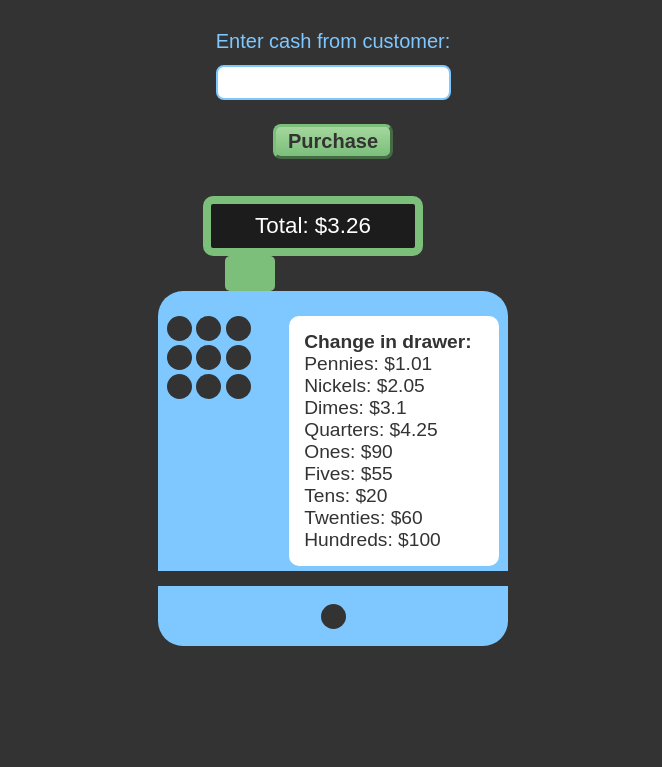
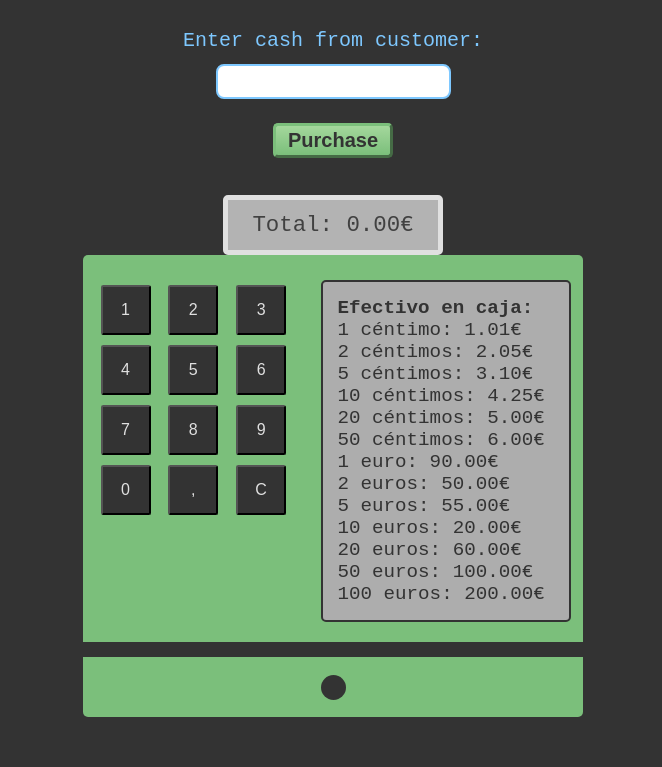
Before and after one commit to garbettbrandon/Certificados-JS, a plain HTML site: page Certificado_4/index.html in a window 1280 px wide. Shown: the part 150-917 px from the top of the page, without its empty margins (307-969 px from the left). Before the commit the page ends 846 px from the top, so only its background shows below. Drawn offline with Linux system fonts and the light colour scheme.

Commit message:
mejorando certificado.

```diff
--- a/Certificado_4/index.html
+++ b/Certificado_4/index.html
@@ -19,19 +19,21 @@
       <div class="container">
         <div class="top-display-screen-container">
           <p id="price-screen" class="price-screen"></p>
-          <div class="connector"></div>
         </div>
         <div class="top-register">
           <div class="btns-container">
-            <button class="btn"></button>
-            <button class="btn"></button>
-            <button class="btn"></button>
-            <button class="btn"></button>
-            <button class="btn"></button>
-            <button class="btn"></button>
-            <button class="btn"></button>
-            <button class="btn"></button>
-            <button class="btn"></button>
+            <button class="btn">1</button>
+            <button class="btn">2</button>
+            <button class="btn">3</button>
+            <button class="btn">4</button>
+            <button class="btn">5</button>
+            <button class="btn">6</button>
+            <button class="btn">7</button>
+            <button class="btn">8</button>
+            <button class="btn">9</button>
+            <button class="btn">0</button>
+            <button class="btn">,</button>
+            <button class="btn">C</button>
           </div>
           <div id="cash-drawer-display" class="cash-drawer-display"></div>
         </div>
--- a/Certificado_4/script.js
+++ b/Certificado_4/script.js
@@ -1,89 +1,134 @@
-let price = 3.26;
+// Precio del producto
+let price = 0; // Precio en euros
+
+// Caja registradora (denominación y cantidad disponible en euros)
 let cid = [
-  ["PENNY", 1.01],
-  ["NICKEL", 2.05],
-  ["DIME", 3.1],
-  ["QUARTER", 4.25],
-  ["ONE", 90],
-  ["FIVE", 55],
-  ["TEN", 20],
-  ["TWENTY", 60],
-  ["ONE HUNDRED", 100],
+  ["ONE CENT", 1.01],
+  ["TWO CENT", 2.05],
+  ["FIVE CENT", 3.1],
+  ["TEN CENT", 4.25],
+  ["TWENTY CENT", 5],
+  ["FIFTY CENT", 6],
+  ["ONE EURO", 90],
+  ["TWO EURO", 50],
+  ["FIVE EURO", 55],
+  ["TEN EURO", 20],
+  ["TWENTY EURO", 60],
+  ["FIFTY EURO", 100],
+  ["ONE HUNDRED EURO", 200],
 ];
 
+// Elementos del DOM para mostrar resultados
 const displayChangeDue = document.getElementById("change-due");
 const cash = document.getElementById("cash");
 const purchaseBtn = document.getElementById("purchase-btn");
 const priceScreen = document.getElementById("price-screen");
 const cashDrawerDisplay = document.getElementById("cash-drawer-display");
+const btns = document.querySelectorAll(".btn");
 
+// Formatea y muestra los resultados en el DOM
 const formatResults = (status, change) => {
-  displayChangeDue.innerHTML = `<p>Status: ${status}</p>`;
+  displayChangeDue.innerHTML = `<p>Estado: ${status}</p>`;
   displayChangeDue.innerHTML += change
     .map(
-      ([denominationName, amount]) => `<p>${denominationName}: $${amount}</p>`
+      ([denominationName, amount]) =>
+        `<p>${denominationName}: ${amount.toFixed(2)}€</p>`
     )
     .join("");
 };
 
+// Función principal para calcular el cambio
 const checkCashRegister = () => {
-  const cashInCents = Math.round(Number(cash.value) * 100);
-  const priceInCents = Math.round(price * 100);
+  // Convertimos el efectivo y el precio a céntimos para evitar errores con decimales
+  const cashInCents = Math.round(Number(cash.value) * 100); // Efectivo del cliente
+  console.log(cashInCents);
+  const priceInCents = Math.round(price * 100); // Precio del producto
+  console.log(priceInCents);
+
+  // Si el cliente no tiene suficiente dinero
   if (cashInCents < priceInCents) {
-    alert("Customer does not have enough money to purchase the item");
+    alert("El cliente no tiene suficiente dinero.");
     cash.value = "";
     return;
   }
 
+  // Si el cliente paga con el importe exacto
   if (cashInCents === priceInCents) {
     displayChangeDue.innerHTML =
-      "<p>No change due - customer paid with exact cash</p>";
+      "<p>No hay cambio: el cliente ha pagado exacto.</p>";
     cash.value = "";
     return;
   }
 
+  // Calcular el cambio debido en céntimos
   let changeDue = cashInCents - priceInCents;
+
+  // Ordenar las denominaciones de mayor a menor y convertir a céntimos
+  // reverse() para que las denominaciones más grandes estén al principio
   const reversedCid = [...cid]
     .reverse()
     .map(([denominationName, amount]) => [
       denominationName,
       Math.round(amount * 100),
     ]);
-  const denominations = [10000, 2000, 1000, 500, 100, 25, 10, 5, 1];
-  const result = { status: "OPEN", change: [] };
-  const totalCID = reversedCid.reduce((prev, [_, amount]) => prev + amount, 0);
 
+  // Valores de cada denominación en céntimos
+  const denominations = [
+    50000, 20000, 10000, 5000, 2000, 1000, 500, 200, 100, 50, 20, 10, 5, 2, 1,
+  ];
+
+  // Objeto para almacenar el resultado
+  const result = { status: "OPEN", change: [] }; // Resultado del cambio
+
+  // Total de dinero en la caja registradora. Se usa para comprobar si hay suficiente dinero.
+  // Se usa .reduce() para sumar todos los valores de las denominaciones
+  const totalCID = reversedCid.reduce(
+    // total es el acumulador y [_, amount] es el valor actual
+    (total, [_, amount]) => total + amount,
+    // Inicializamos el acumulador en
+    0
+  );
+
+  console.log(totalCID);
+
+  // Si no hay suficiente dinero en caja para dar el cambio
   if (totalCID < changeDue) {
-    displayChangeDue.innerHTML = "<p>Status: INSUFFICIENT_FUNDS</p>";
+    displayChangeDue.innerHTML = "<p>Estado: FONDOS_INSUFICIENTES</p>";
     return;
   }
 
+  // Si la caja quedará vacío después de dar el cambio
   if (totalCID === changeDue) {
     result.status = "CLOSED";
   }
 
-  for (let i = 0; i <= reversedCid.length; i++) {
+  // Calcular el cambio denominación por denominación
+  for (let i = 0; i < reversedCid.length; i++) {
     if (changeDue >= denominations[i] && changeDue > 0) {
-      const [denominationName, total] = reversedCid[i];
-      const possibleChange = Math.min(total, changeDue);
-      const count = Math.floor(possibleChange / denominations[i]);
-      const amountInChange = count * denominations[i];
-      changeDue -= amountInChange;
+      const [denominationName, total] = reversedCid[i]; // Nombre y cantidad disponible de la denominación
+      const possibleChange = Math.min(total, changeDue); // Cantidad máxima que se puede devolver
+      const count = Math.floor(possibleChange / denominations[i]); // Número de monedas/billetes
+      const amountInChange = count * denominations[i]; // Cantidad que realmente devolvemos
+      changeDue -= amountInChange; // Reducimos el cambio pendiente
 
       if (count > 0) {
         result.change.push([denominationName, amountInChange / 100]);
       }
     }
   }
+
+  // Si no se pudo devolver todo el cambio
   if (changeDue > 0) {
-    displayChangeDue.innerHTML = "<p>Status: INSUFFICIENT_FUNDS</p>";
+    displayChangeDue.innerHTML = "<p>Estado: FONDOS_INSUFICIENTES</p>";
     return;
   }
 
+  // Mostrar los resultados y actualizar el cajón
   formatResults(result.status, result.change);
   updateUI(result.change);
 };
 
+// Comprobar si hay datos para procesar
 const checkResults = () => {
   if (!cash.value) {
     return;
@@ -91,19 +136,25 @@ const checkResults = () => {
   checkCashRegister();
 };
 
+// Actualiza la interfaz de usuario y reduce el cajón de efectivo
 const updateUI = (change) => {
   const currencyNameMap = {
-    PENNY: "Pennies",
-    NICKEL: "Nickels",
-    DIME: "Dimes",
-    QUARTER: "Quarters",
-    ONE: "Ones",
-    FIVE: "Fives",
-    TEN: "Tens",
-    TWENTY: "Twenties",
-    "ONE HUNDRED": "Hundreds",
+    "ONE CENT": "1 céntimo",
+    "TWO CENT": "2 céntimos",
+    "FIVE CENT": "5 céntimos",
+    "TEN CENT": "10 céntimos",
+    "TWENTY CENT": "20 céntimos",
+    "FIFTY CENT": "50 céntimos",
+    "ONE EURO": "1 euro",
+    "TWO EURO": "2 euros",
+    "FIVE EURO": "5 euros",
+    "TEN EURO": "10 euros",
+    "TWENTY EURO": "20 euros",
+    "FIFTY EURO": "50 euros",
+    "ONE HUNDRED EURO": "100 euros",
   };
-  // Update cid if change is passed in
+
+  // Actualizar el cajón si se ha entregado cambio
   if (change) {
     change.forEach(([changeDenomination, changeAmount]) => {
       const targetArr = cid.find(
@@ -114,24 +165,58 @@ const updateUI = (change) => {
     });
   }
 
+  // Limpiar el campo de efectivo
   cash.value = "";
-  priceScreen.textContent = `Total: $${price}`;
-  cashDrawerDisplay.innerHTML = `<p><strong>Change in drawer:</strong></p>
+  priceScreen.textContent = `Total: ${price.toFixed(2)}€`;
+  cashDrawerDisplay.innerHTML = `<p><strong>Efectivo en caja:</strong></p>
     ${cid
       .map(
         ([denominationName, amount]) =>
-          `<p>${currencyNameMap[denominationName]}: $${amount}</p>`
+          `<p>${currencyNameMap[denominationName]}: ${amount.toFixed(2)}€</p>`
       )
       .join("")}
   `;
 };
 
+// Función para actualizar el price screen
+const updatePriceScreen = (value) => {
+  if (value === "C") {
+    price = 0;
+    priceScreen.textContent = `Total: ${price.toFixed(2)}€`;
+  } else {
+    if (value === ".") {
+      if (!price.toString().includes(".")) {
+        price = price.toString() + ".";
+      }
+    } else {
+      if (price.toString().includes(".")) {
+        price = price.toString() + value.toString();
+      } else {
+        price = parseFloat(price.toString() + value.toString());
+      }
+    }
+    priceScreen.textContent = `Total: ${parseFloat(price).toFixed(2)}€`;
+  }
+  console.log(price);
+};
+
+// Función para cada botón numérico que modifica el price screen
+btns.forEach((btn) => {
+  btn.addEventListener("click", () => {
+    const value = btn.textContent === "," ? "." : btn.textContent;
+    updatePriceScreen(value);
+  });
+});
+
+// Escuchar el clic del botón de compra
 purchaseBtn.addEventListener("click", checkResults);
 
+// Permitir presionar Enter para calcular el cambio
 cash.addEventListener("keydown", (e) => {
   if (e.key === "Enter") {
     checkResults();
   }
 });
 
+// Actualizar la interfaz al inicio
 updateUI();
--- a/Certificado_4/styles.css
+++ b/Certificado_4/styles.css
@@ -14,7 +14,7 @@
 body {
   background-color: var(--dark-gray);
   color: var(--light-gray);
-  font-family: "Arial", sans-serif;
+  font-family: monospace;
 }
 
 main {
@@ -30,13 +30,13 @@ h1 {
   font-size: 3rem;
   margin: 30px 0;
   text-align: center;
-  color: var(--soft-green);
+  color: var(--light-gray);
 }
 
 #change-due {
   text-align: left;
   font-size: 1.5rem;
-  color: var(--light-blue);
+  color: var(--light-blue)
 }
 
 .container {
@@ -70,54 +70,46 @@ label {
 }
 
 .price-screen {
-  border: 8px solid var(--soft-green);
-  background-color: #1c1c1c;
+  border: 5px solid var(--light-gray);
+  background-color: #b3b3b3;
   height: 60px;
   width: 220px;
-  margin-left: -40px;
-  color: white;
+  color: rgb(65, 65, 65);
   font-size: 1.4rem;
   text-align: center;
   display: flex;
   flex-wrap: wrap;
   align-items: center;
   justify-content: center;
-  border-radius: 10px;
-}
-
-#price {
-  font-size: 1.7rem;
-  text-align: center;
-}
-
-.connector {
-  margin-left: -18px;
-  background-color: var(--soft-green);
-  height: 35px;
-  width: 50px;
   border-radius: 5px;
 }
 
 .top-register {
   display: flex;
   justify-content: space-around;
-  border-radius: 25px 25px 0 0;
+  border-radius: 5px 5px 0 0;
   padding-top: 25px;
-  background-color: var(--light-blue);
-  height: 280px;
-  width: 350px;
+  background-color: var(--soft-green);
+  height: auto;
+  width: 500px;
 }
 
 .btns-container {
-  width: 30%;
+  width: 40%;
+  display:block;
+  flex-wrap: wrap;
+  justify-content: center;
 }
 
 .btn {
-  border-radius: 50%;
-  border: none;
-  width: 25px;
-  height: 25px;
+  border-radius: 5%;
+  width: 50px;
+  height: 50px;
   background-color: var(--dark-gray);
+  color: var(--light-gray);
+  font-size: 1rem;
+  margin: 5px;
+  cursor: pointer;
 }
 
 .check-btn-styles {
@@ -132,25 +124,27 @@ label {
   background-image: linear-gradient(#a4d79c, #7bbf7b);
   border-color: var(--soft-green);
   border-width: 3px;
-  border-radius: 8px;
+  border-radius: 5px;
 }
 
 .cash-drawer-display {
   font-size: 1.2rem;
-  background-color: #ffffff;
-  width: 60%;
-  height: 98%;
+  background-color: #adadad;
+  width: 50%;
+  height: auto;
   color: var(--dark-gray);
   padding: 15px;
-  border-radius: 10px;
+  border: 2px solid var(--dark-gray);
+  border-radius: 5px;
+  margin-bottom: 20px;
 }
 
 .bottom-register {
-  background-color: var(--light-blue);
+  background-color: var(--soft-green);
   height: 60px;
-  width: 350px;
+  width: 500px;
   margin-top: 15px;
-  border-radius: 0 0 25px 25px;
+  border-radius: 0 0 5px 5px;
 }
 
 .circle {
```
